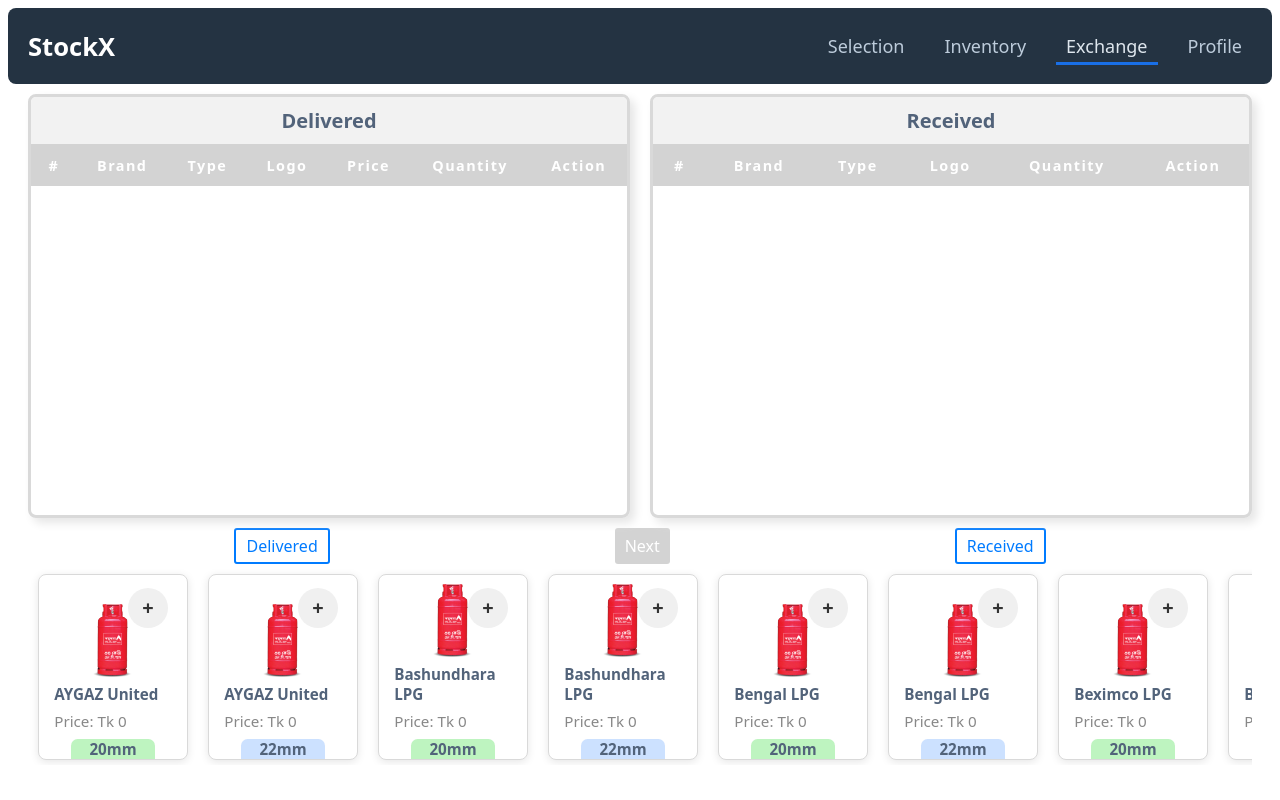
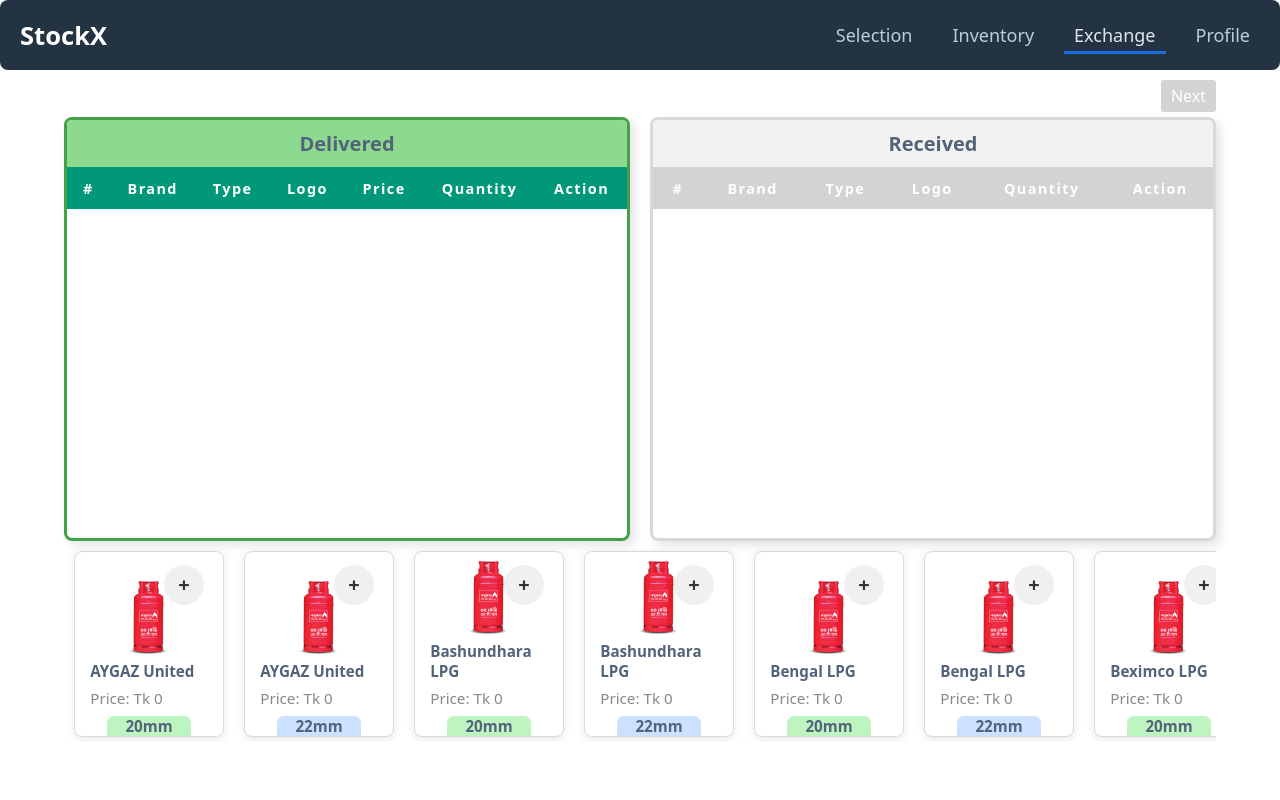
Before and after one commit to shahriar-sakib-khan/StockX-0, a React (Vite) app: page /exchange in a window 1280 px wide. Built offline with nearby package versions, Linux system fonts and the light colour scheme.

Commit message:
Show one section for smaller screen sizes in the exchange page

```diff
--- a/src/components/Button/Button.module.css
+++ b/src/components/Button/Button.module.css
@@ -71,7 +71,7 @@
   cursor: not-allowed;
 }
 
-@media (width < 680px) {
+@media (width <= 680px) {
   .large {
     font-size: 1rem;
   }
--- a/src/components/Exchange/Exchange.jsx
+++ b/src/components/Exchange/Exchange.jsx
@@ -7,7 +7,8 @@ import styles from "./Exchange.module.css";
 
 const Exchange = () => {
   const { selectedBrands, stockCount, setStockCount, prices } = useOutletContext();
-  const [activeSection, setActiveSection] = useState(null);
+  const [windowWidth, setWindowWidth] = useState(window.innerWidth);
+  const [activeSection, setActiveSection] = useState("delivered");
   const navigate = useNavigate();
 
   const [deliveredItems, setDeliveredItems] = useState(() => {
@@ -25,6 +26,12 @@ const Exchange = () => {
   useEffect(() => {
     localStorage.setItem("receivedItems", JSON.stringify(receivedItems));
   }, [receivedItems]);
+
+  useEffect(() => {
+    const handleResize = () => setWindowWidth(window.innerWidth);
+    window.addEventListener("resize", handleResize);
+    return () => window.removeEventListener("resize", handleResize);
+  }, []);
 
   const updateStock = (id, cylinderType, newStock) => {
     setStockCount((prevStocks) => ({
@@ -234,24 +241,28 @@ const Exchange = () => {
   const isNextDisabled = !(Object.keys(deliveredItems).length > 0) && !(Object.keys(receivedItems).length > 0);
 
   return (
+    <div className={styles.wrapper}>
       <div className={styles.exchangeContainer}>
+        <div className={styles.nextButtonContainer}>
+          <Button
+              className={styles.nextBtn}
+              onClick={() => handleNext(isNextDisabled)}
+              disabled={isNextDisabled}
+              data-tool-tip={isNextDisabled ? "Add items to proceed" : ""}
+          >Next</Button>
+        </div>
         <div className={styles.sectionsContainer}>
           {/* Delivered Section */}
           <div
-          className={`${styles.section} ${
-            activeSection === "delivered" ? styles.active : ""
-          }`}
+            className={`${styles.section} ${activeSection === "delivered" ? styles.active : ""} ${windowWidth < 768 && activeSection !== "delivered" ? styles.hidden : ""}`}
             onClick={() => handleSelectSection("delivered")}
           >
             <h3 className={styles.sectionTitles}>Delivered</h3>
             <div className={styles.itemList}>{renderItemList(deliveredItems, "delivered")}</div>
           </div>
-
           {/* Received Section */}
           <div
-          className={`${styles.section} ${
-            activeSection === "received" ? styles.active : ""
-          }`}
+            className={`${styles.section} ${activeSection === "received" ? styles.active : ""} ${windowWidth < 768 && activeSection !== "received" ? styles.hidden : ""}`}
             onClick={() => handleSelectSection("received")}
           >
             <h3 className={styles.sectionTitles}>Received</h3>
@@ -259,25 +270,16 @@ const Exchange = () => {
           </div>
         </div>
 
+        {windowWidth < 768 && (
         <div className={styles.buttonContainer}>
           <Button
             variant="outline"
             className={styles.deliveredBtn}
-          onClick={() => handleSelectSection("delivered")}
-        >Delivered</Button>
-        <Button
-          className={styles.nextBtn}
-          onClick={() => handleNext(isNextDisabled)}
-          disabled={isNextDisabled}
-          data-tool-tip={isNextDisabled ? "Add items to proceed" : ""}
-        >Next</Button>
-        <Button
-          variant="outline"
-          className={styles.receivedBtn}
-          onClick={() => handleSelectSection("received")}
-        >Received</Button>
-      </div>
-
+            onClick={() => handleSelectSection(activeSection === "delivered" ? "received" : "delivered")}
+          >
+            {activeSection === "delivered" ? "Received" : "Delivered"}
+          </Button>
+        </div>)}
         <div className={styles.bottomScrollable}>
           {[
             ...allBrands.filter((brand) => selectedBrands.includes(brand.id)),
@@ -299,6 +301,7 @@ const Exchange = () => {
           )}
         </div>
       </div>
+    </div>
   );
 };
 
--- a/src/components/Exchange/Exchange.module.css
+++ b/src/components/Exchange/Exchange.module.css
@@ -1,8 +1,19 @@
+.wrapper {
+  width: 90%;
+  max-width: 1280px;
+  margin: 0 auto;
+}
+
 .exchangeContainer {
   display: flex;
   flex-direction: column;
   gap: 5px 10px;
-  padding: 10px 20px 0;
+  padding-block: 10px 0;
+}
+
+.nextButtonContainer {
+  display: flex;
+  justify-content: flex-end;
 }
 
 .sectionsContainer {
@@ -269,14 +280,18 @@
   background-color: hsl(215, 20%, 50%);
 }
 
-/* @supports (scrollbar-color: auto) {
-  * {
-    scrollbar-color: hsl(215, 20%, 60%) hsl(215, 20%, 90%);
-    scrollbar-width: thin;
+@media (width <= 768px) {
+  .hidden {
+    display: none;
   }
-} */
+  .buttonContainer {
+    display: flex;
+    justify-content: center;
+    margin-top: 10px;
+  }
+}
 
-@media (max-width: 1032px) {
+/* @media (max-width: 1032px) {
   .name {
     display: none;
   }
@@ -328,4 +343,4 @@
     background-color: white;
   }
 
-}
+} */
--- a/src/index.css
+++ b/src/index.css
@@ -1,5 +1,6 @@
-* {
+*, *::before, *::after {
   font-family: system-ui, Arial, Helvetica, sans-serif;
   padding: 0;
+  margin: 0;
   box-sizing: border-box;
 }
```
Lines whose indentation alone changed are shown as unchanged.
